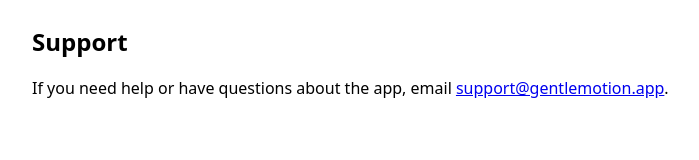
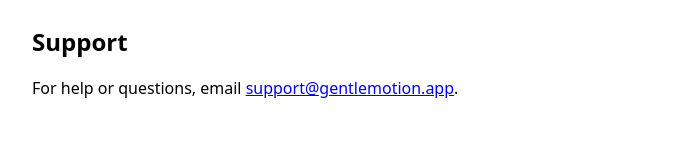
Before and after one commit to thebriancurtis/gentlemotion.app, a plain HTML site: page support/index.html in a window 1280 px wide. Shown: the whole page, without its empty margins (272-971 px from the left). Drawn offline with Linux system fonts and the light colour scheme.

Commit message:
Update support email paragraph for clarity

```diff
--- a/support/index.html
+++ b/support/index.html
@@ -26,7 +26,6 @@
 </head>
 <body>
   <h1>Support</h1>
-  <p>If you need help or have questions about the app, email
-    <a href="mailto:support@gentlemotion.app">support@gentlemotion.app</a>.</p>
+  <p>For help or questions, email <a href="mailto:support@gentlemotion.app">support@gentlemotion.app</a>.</p>
 </body>
 </html>
```
